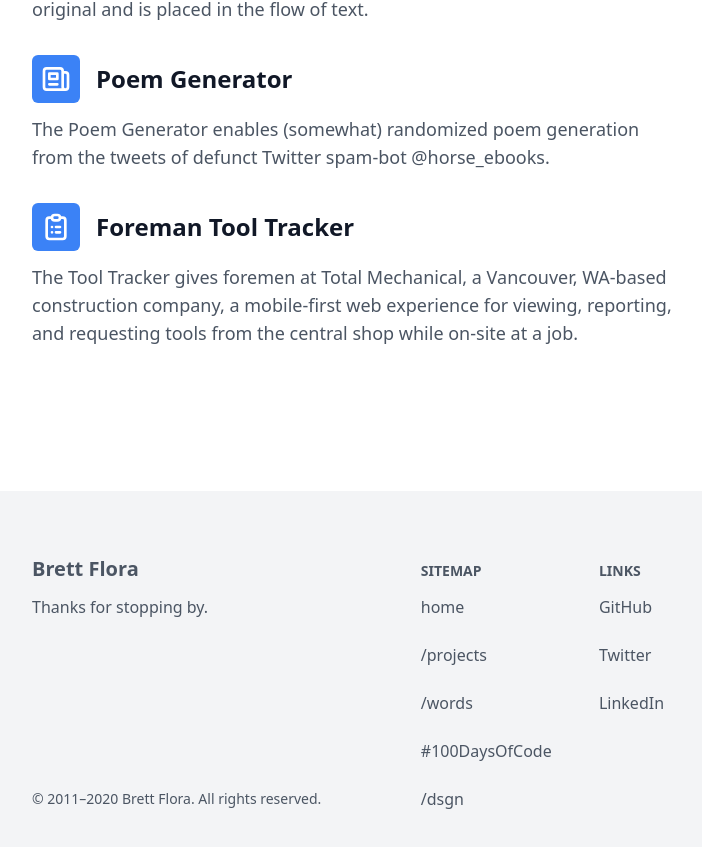
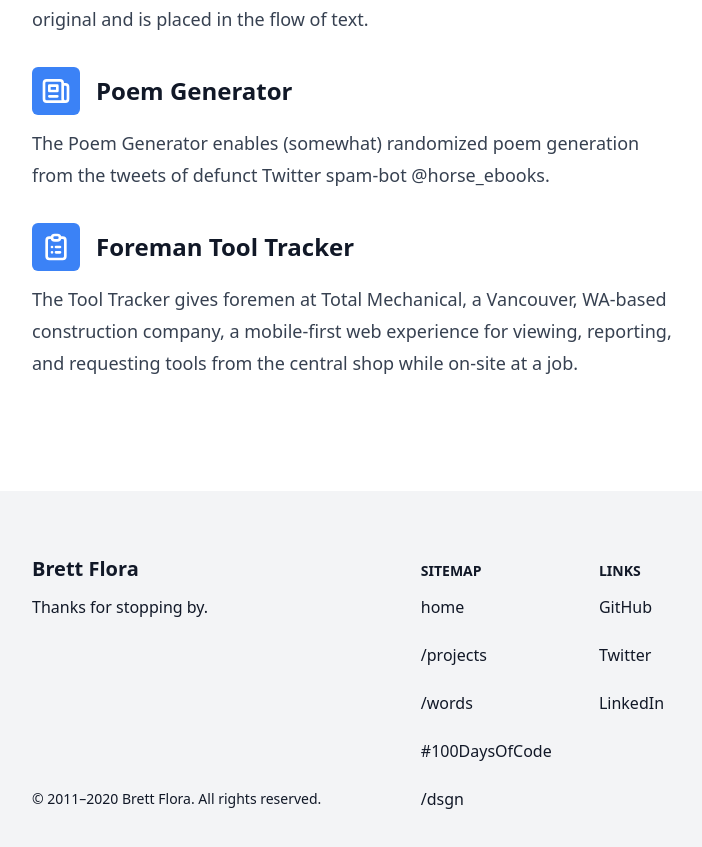
Before and after one commit to 0brett/portfolio, a Next.js app: page / in a window 1280 px wide. Shown: the part 533-1380 px from the top of the page, without its empty margins (284-986 px from the left). Built offline with nearby package versions, Linux system fonts and the light colour scheme; what @tailwindcss/typography would draw is missing.

Commit message:
Even out typography

```diff
--- a/components/Footer.js
+++ b/components/Footer.js
@@ -7,7 +7,7 @@ const currentYear = new Intl.DateTimeFormat("en-US", {
 
 export default function Footer() {
   return (
-    <div className="w-full py-8 mt-8 text-gray-600 bg-gray-100 dark:text-gray-300 dark:bg-gray-800 sm:pt-16 sm:mt-16">
+    <div className="w-full py-8 mt-8 text-gray-900 bg-gray-100 dark:text-gray-100 dark:bg-gray-800 sm:pt-16 sm:mt-16">
       <footer className="grid max-w-2xl px-3 mx-auto sm:grid-cols-footer">
         <section className="flex flex-col justify-between mb-8 sm:mb-0 sm:pb-3">
           <div>
--- a/components/Project.js
+++ b/components/Project.js
@@ -5,8 +5,8 @@ export default function Project(props) {
     // <NextLink href={props.href}>
     <a href={props.href} target="_blank" rel="noopener noreferrer">
       <div className="group mt-8">
-        <div className="flex items-center group-hover:opacity-70">
-          <div className="flex items-center justify-center h-12 w-12 rounded-md bg-blue-500 text-white">
+        <div className="flex items-center">
+          <div className="flex items-center justify-center h-12 w-12 rounded-md bg-blue-500 text-white group-hover:bg-blue-100 group-hover:text-blue-500">
             <svg
               className="h-8 w-8"
               xmlns="http://www.w3.org/2000/svg"
@@ -23,11 +23,11 @@ export default function Project(props) {
               />
             </svg>
           </div>
-          <h3 className="ml-4 text-xl font-semibold text-gray-900 dark:text-gray-100 md:text-2xl group-hover:underline">
+          <h3 className="ml-4 text-xl font-semibold md:text-2xl group-hover:text-blue-500">
             {props.title}
           </h3>
         </div>
-        <p className="mt-3 text-base text-gray-600 dark:text-gray-300 md:text-lg group-hover:opacity-70">
+        <p className="mt-3 text-lg leading-8 text-gray-700 dark:text-gray-100">
           {props.desc}
         </p>
       </div>
--- a/components/Projects.js
+++ b/components/Projects.js
@@ -2,7 +2,7 @@ import Project from "components/Project"
 
 const featuredProjects = [
   {
-    href: "https://github.com/brettflora/translation-medley",
+    href: "https://github.com/01brett/translation-medley",
     icon:
       "M12 6.253v13m0-13C10.832 5.477 9.246 5 7.5 5S4.168 5.477 3 6.253v13C4.168 18.477 5.754 18 7.5 18s3.332.477 4.5 1.253m0-13C13.168 5.477 14.754 5 16.5 5c1.747 0 3.332.477 4.5 1.253v13C19.832 18.477 18.247 18 16.5 18c-1.746 0-3.332.477-4.5 1.253",
     title: "Bible Translation Medley",
@@ -10,7 +10,7 @@ const featuredProjects = [
       "Bible Translation Medley retrieves Bible passages and enables dynamic swapping of individual verses. Each swap is a different translation from the original and is placed in the flow of text."
   },
   {
-    href: "https://github.com/brettflora/poems",
+    href: "https://github.com/01brett/poems",
     icon:
       "M19 20H5a2 2 0 01-2-2V6a2 2 0 012-2h10a2 2 0 012 2v1m2 13a2 2 0 01-2-2V7m2 13a2 2 0 002-2V9a2 2 0 00-2-2h-2m-4-3H9M7 16h6M7 8h6v4H7V8z",
     title: "Poem Generator",
@@ -18,7 +18,7 @@ const featuredProjects = [
       "The Poem Generator enables (somewhat) randomized poem generation from the tweets of defunct Twitter spam-bot @horse_ebooks."
   },
   {
-    href: "https://github.com/brettflora/tools",
+    href: "https://github.com/01brett/tools",
     icon:
       "M9 5H7a2 2 0 00-2 2v12a2 2 0 002 2h10a2 2 0 002-2V7a2 2 0 00-2-2h-2M9 5a2 2 0 002 2h2a2 2 0 002-2M9 5a2 2 0 012-2h2a2 2 0 012 2m-3 7h3m-3 4h3m-6-4h.01M9 16h.01",
     title: "Foreman Tool Tracker",
--- a/pages/index.js
+++ b/pages/index.js
@@ -5,7 +5,7 @@ import Projects from "components/Projects"
 export default function Home() {
   return (
     <Container>
-      <section className="mt-8 mb-4 prose prose-lg xs:mt-12 md:mt-16 dark:prose-dark">
+      <section className="mt-8 mb-4 prose prose-lg dark:prose-dark xs:mt-12 md:mt-16">
         <h1>Hey, I'm glad you're here.</h1>
         <p>
           My name is <strong>Brett Flora</strong>. I'm a software engineer based
```
